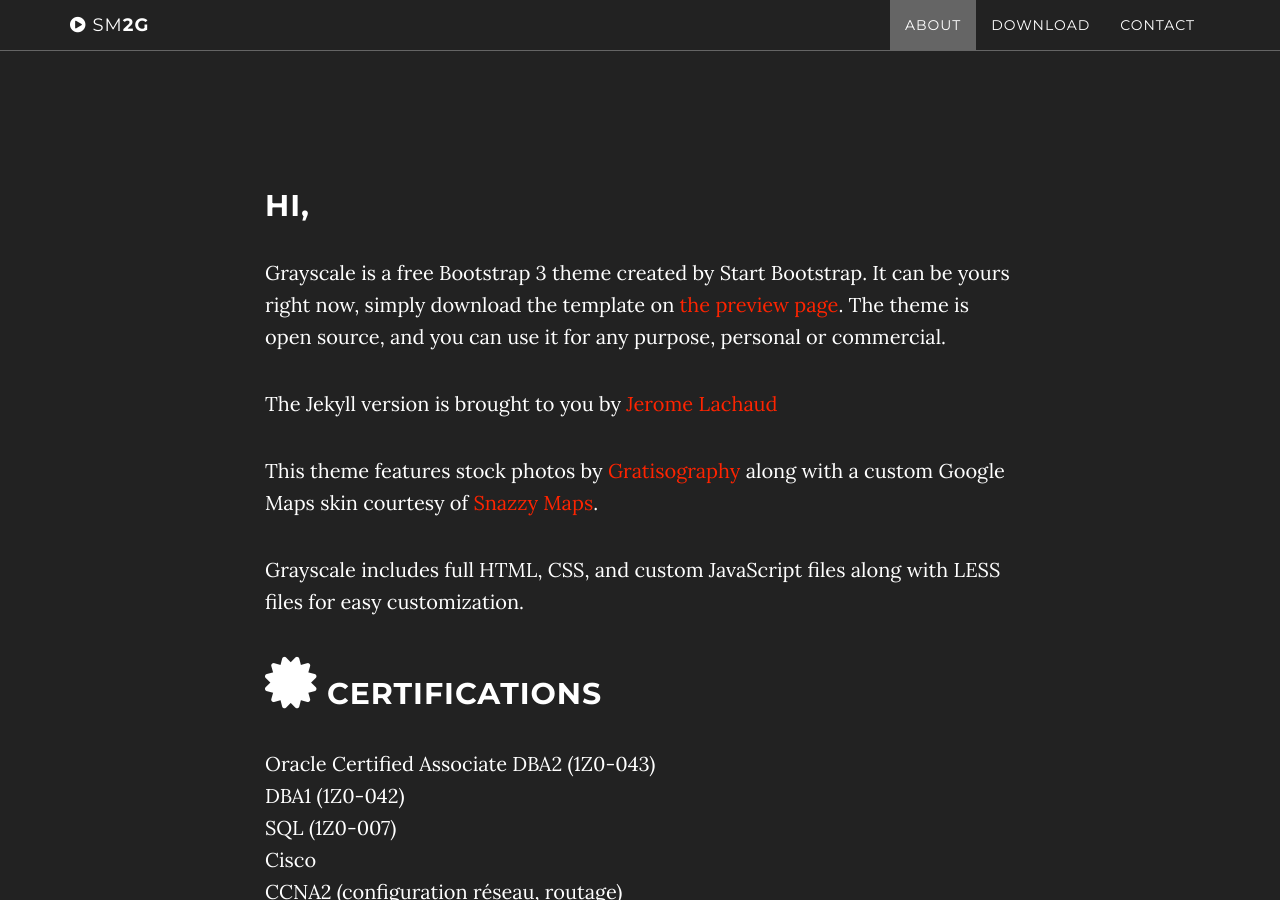
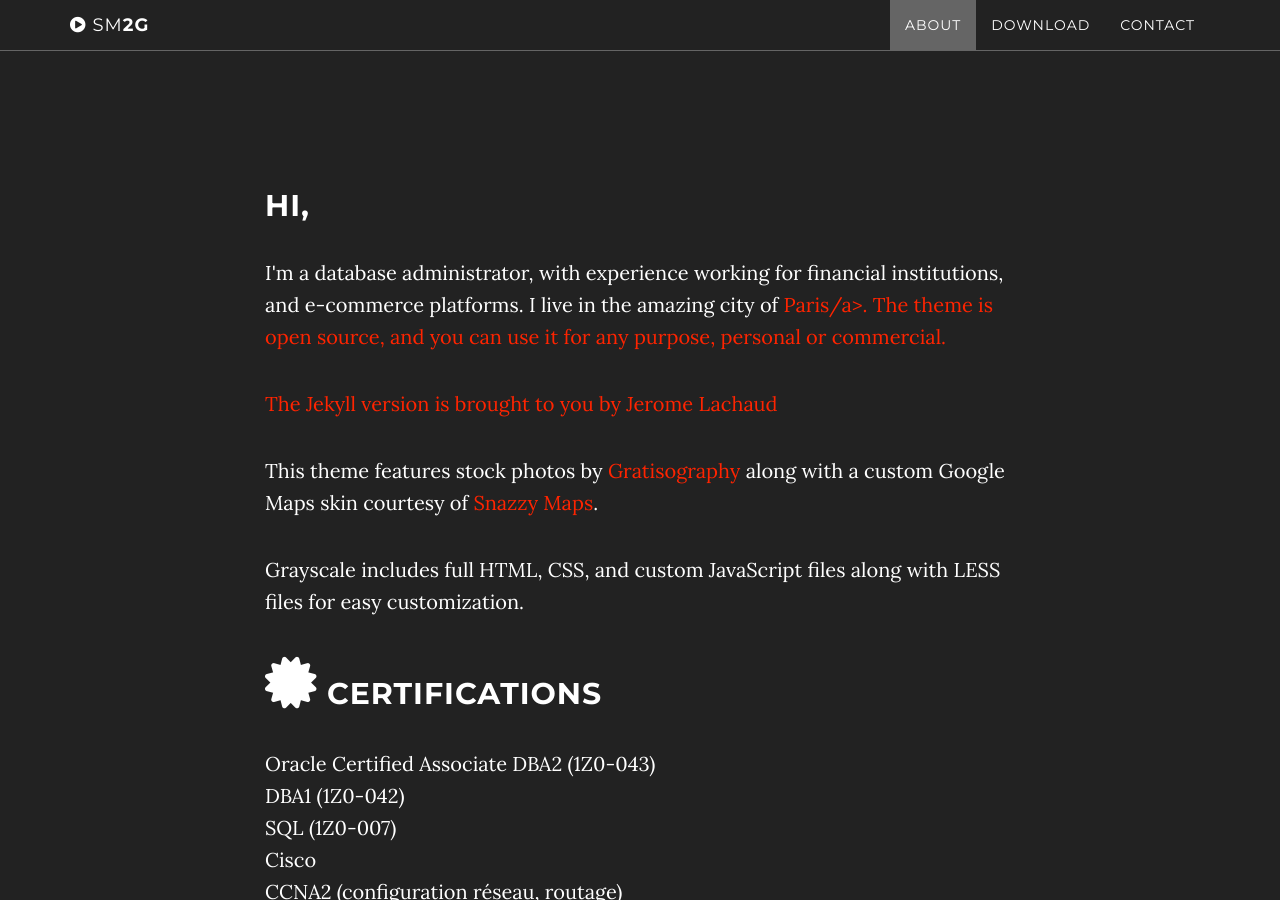
Before and after one commit to SM2G/sm2g.github.io, a Jekyll site: the page built from index.html, in a window 1280 px wide and 900 px high, scrolled down 911 px. Built offline with Jekyll 4.4.1, drawn with Linux system fonts in a browser that asks for light colours; nearby versions of some CDN libraries; library files that are not in the unit come from our copies.

Commit message:
minor improvments

```diff
--- a/_config.yml
+++ b/_config.yml
@@ -1,5 +1,5 @@
 # Site settings
-title: Grayscale
+title: Samy G.
 email: samy.gejz@gmail.com
 url: https://sm2g.github.io
 description: "Write an awesome description for your new site here. You can edit this line in _config.yml. It will appear in your document head meta (for Google search results) and in your feed.xml site description."
--- a/_includes/about.html
+++ b/_includes/about.html
@@ -3,7 +3,7 @@
   <div class="row">
     <div class="col-lg-8 col-lg-offset-2">
       <h2>Hi,</h2>
-      <p>Grayscale is a free Bootstrap 3 theme created by Start Bootstrap. It can be yours right now, simply download the template on <a href="http://startbootstrap.com/template-overviews/grayscale/">the preview page</a>. The theme is open source, and you can use it for any purpose, personal or commercial.</p>
+      <p>I'm a database administrator, with experience working for financial institutions, and e-commerce platforms. I live in the amazing city of <a class="page-scroll" href="#contact">Paris/a>. The theme is open source, and you can use it for any purpose, personal or commercial.</p>
       <p>The Jekyll version is brought to you by <a href="https://github.com/sm2g">Jerome Lachaud</a></p>
       <p>This theme features stock photos by <a href="http://gratisography.com/">Gratisography</a> along with a custom Google Maps skin courtesy of <a href="http://snazzymaps.com/">Snazzy Maps</a>.</p>
       <p>Grayscale includes full HTML, CSS, and custom JavaScript files along with LESS files for easy customization.</p>
```
